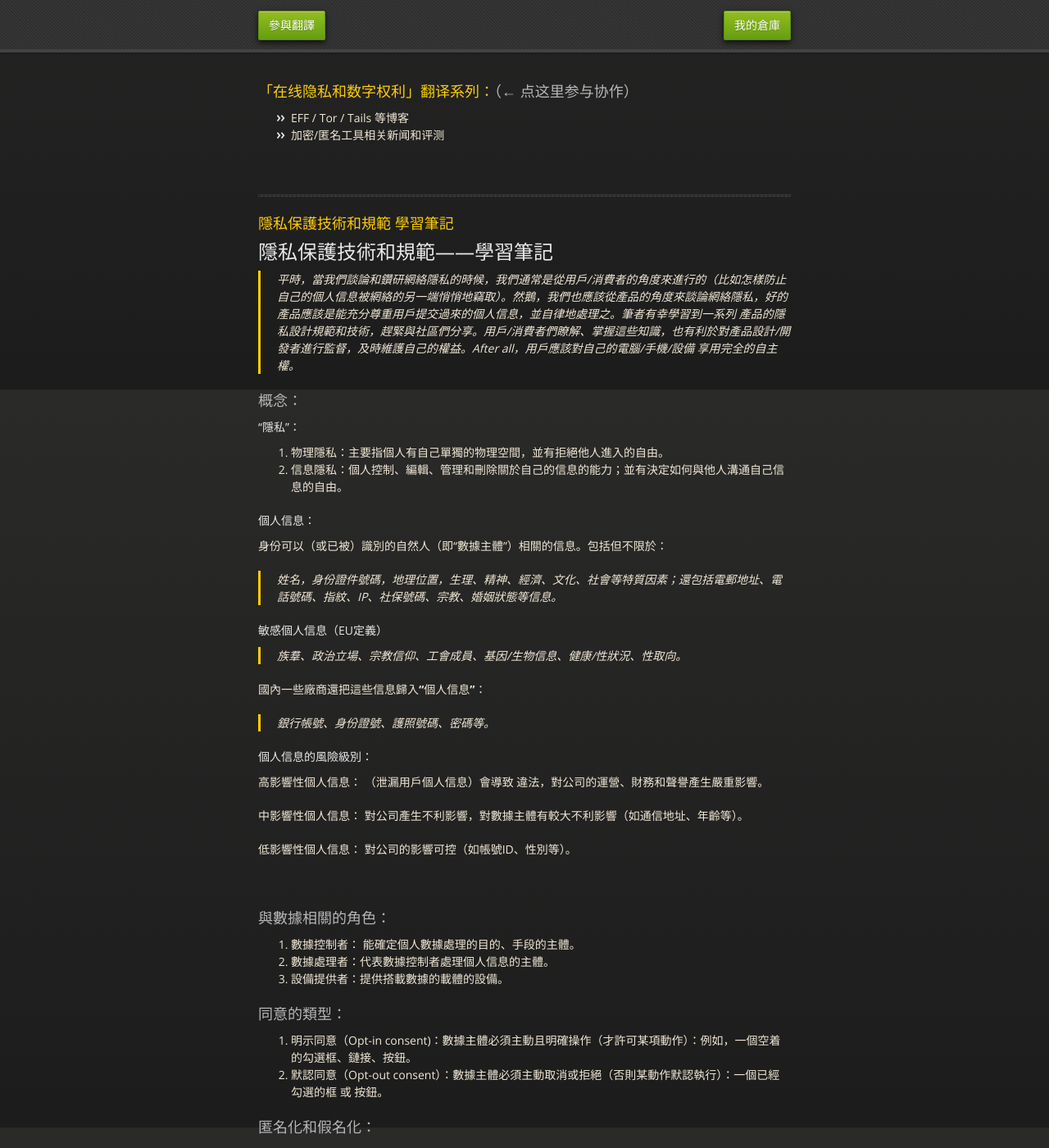
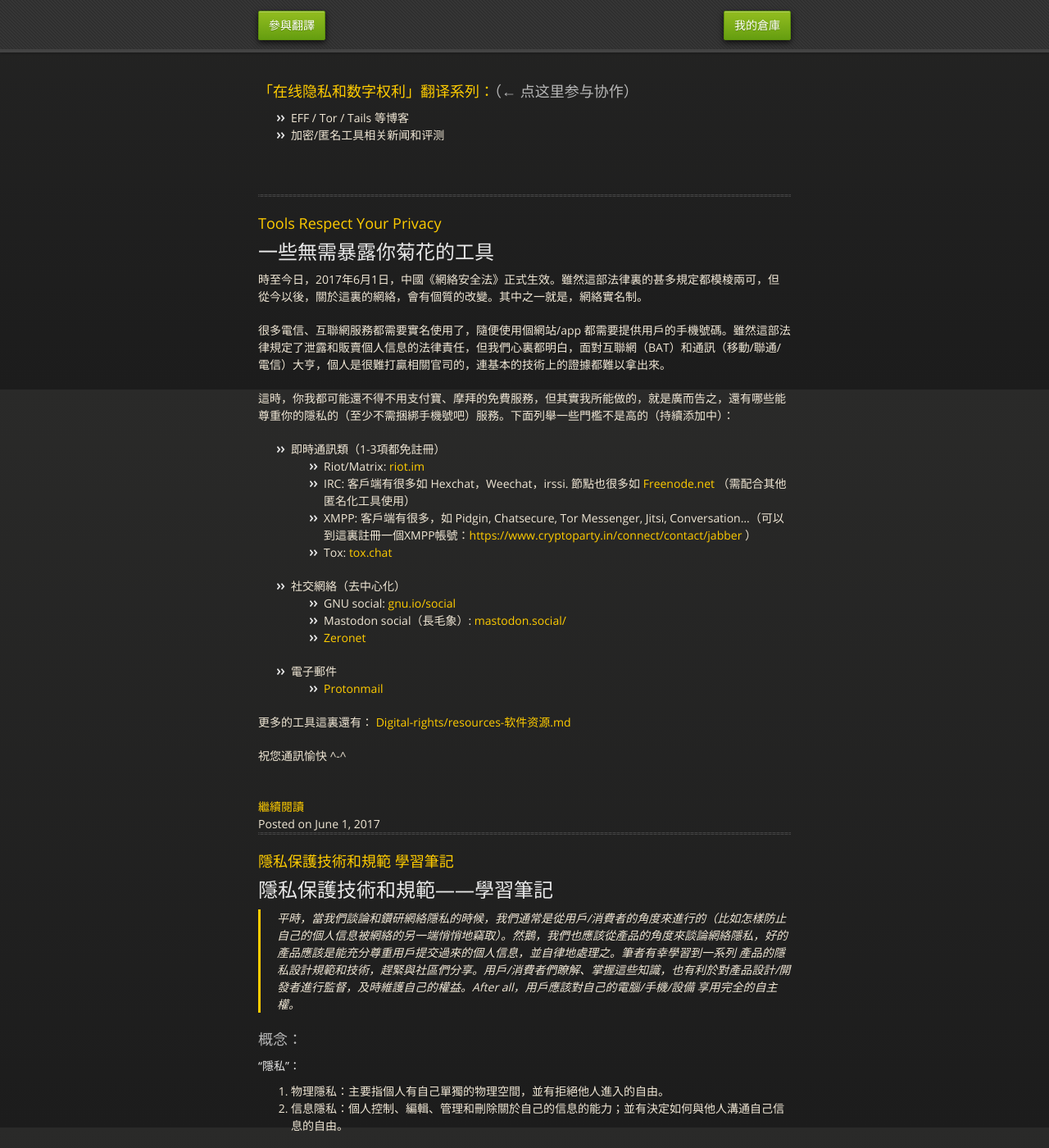
Before and after one commit to mdrights/os-observe, a Jekyll site: the page built from index.html, in a window 1280 px wide and 1400 px high, scrolled down 425 px. Shown: the whole window at 82% size. Built offline with Jekyll 4.4.1, drawn with Linux system fonts in a browser that asks for light colours.

Commit message:
add a new post for June 1st :P

```diff
--- /dev/null
+++ b/_posts/2017-06-01-tools-respect-your-privacy.md
@@ -0,0 +1,30 @@
+---
+date: 2017-06-01
+---
+
+
+## 一些無需暴露你菊花的工具
+
+時至今日，2017年6月1日，中國《網絡安全法》正式生效。雖然這部法律裏的甚多規定都模棱兩可，但從今以後，關於這裏的網絡，會有個質的改變。其中之一就是，網絡實名制。
+
+很多電信、互聯網服務都需要實名使用了，隨便使用個網站/app 都需要提供用戶的手機號碼。雖然這部法律規定了泄露和販賣個人信息的法律責任，但我們心裏都明白，面對互聯網（BAT）和通訊（移動/聯通/電信）大亨，個人是很難打贏相關官司的，連基本的技術上的證據都難以拿出來。
+
+這時，你我都可能還不得不用支付寶、摩拜的免費服務，但其實我所能做的，就是廣而告之，還有哪些能尊重你的隱私的（至少不需捆綁手機號吧）服務。下面列舉一些門檻不是高的（持續添加中）：
+
+- 即時通訊類（1-3項都免註冊）
+    - Riot/Matrix: [riot.im](https://riot.im/app)
+    - IRC: 客戶端有很多如 Hexchat，Weechat，irssi. 節點也很多如 [Freenode.net](https://freenode.net) （需配合其他匿名化工具使用）
+    - XMPP: 客戶端有很多，如 Pidgin, Chatsecure, Tor Messenger, Jitsi, Conversation...（可以到這裏註冊一個XMPP帳號：[https://www.cryptoparty.in/connect/contact/jabber](https://www.cryptoparty.in/connect/contact/jabber) ）
+    - Tox: [tox.chat](https://tox.chat)
+
+- 社交網絡（去中心化）
+    - GNU social: [gnu.io/social](https://gnu.io/social/)
+    - Mastodon social（長毛象）: [mastodon.social/](https://mastodon.social/)
+    - [Zeronet](https://zeronet.io)
+
+- 電子郵件
+    - [Protonmail](https://protonmail.com)
+
+更多的工具這裏還有：[ Digital-rights/resources-软件资源.md](https://github.com/mdrights/Digital-rights/blob/master/resources-%E8%BD%AF%E4%BB%B6%E8%B5%84%E6%BA%90.md)
+
+祝您通訊愉快 ^-^
```
Also changed, not shown: _posts/2017-05-30-隱私保護技術和規範-學習筆記.md (+2 -0 lines).
